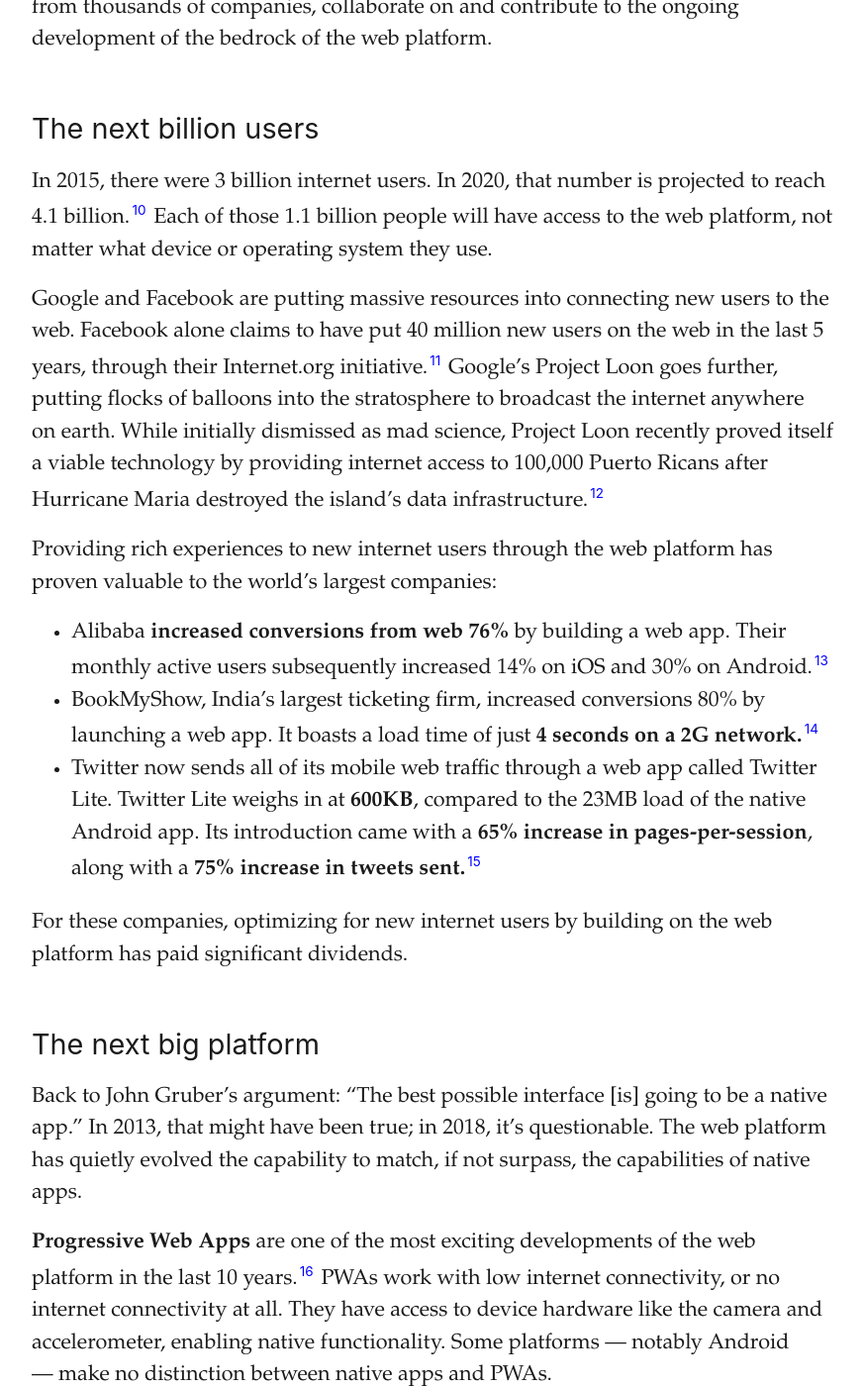
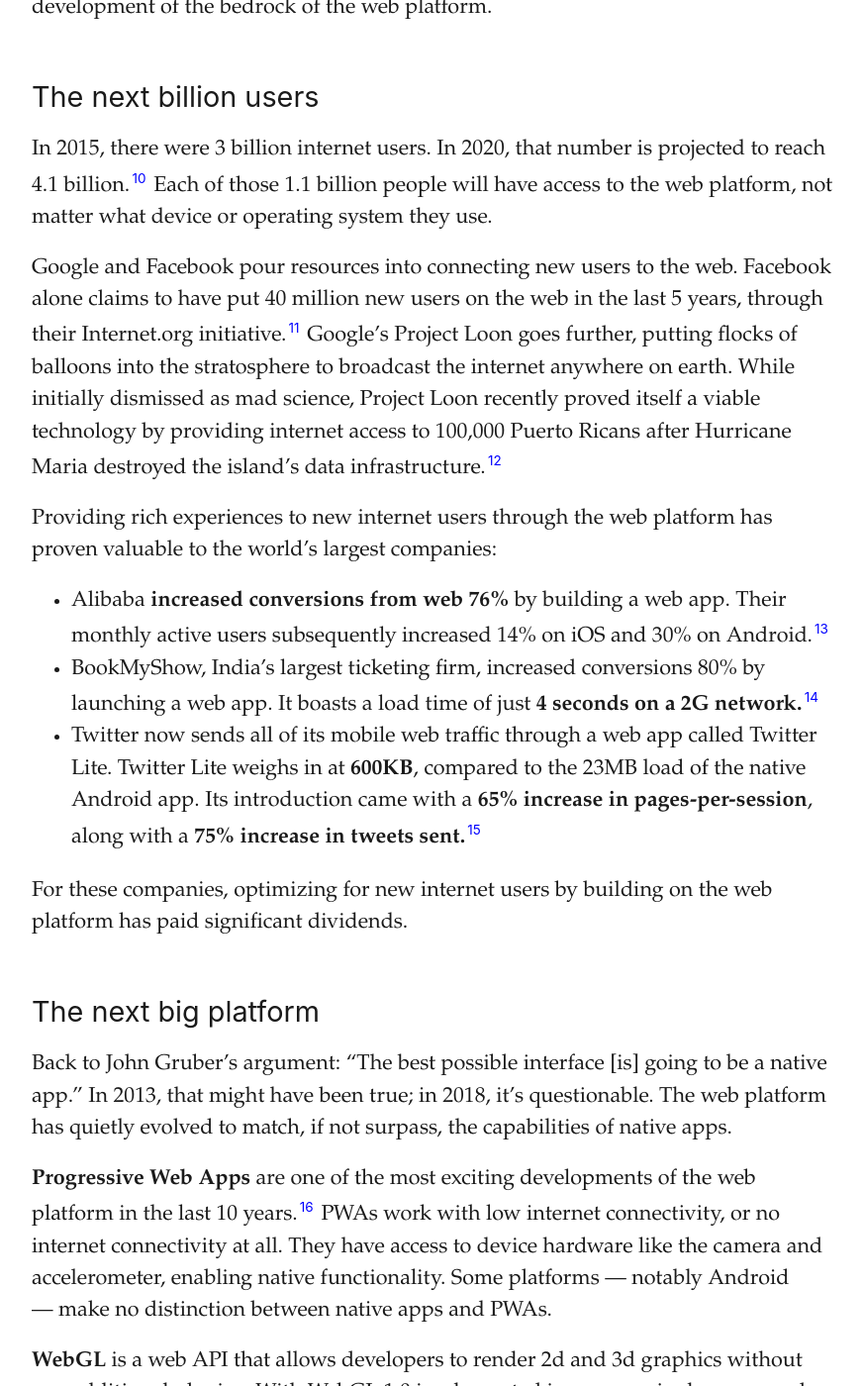
Before and after one commit to ilikescience/ilikescience.github.io, a Jekyll site: the page built from _posts/2018-01-06-web-platform.markdown, in a window 1280 px wide and 1400 px high, scrolled down 1923 px. Shown: the whole window at 99% size, without its empty margins (94-967 px from the left). Built offline with Jekyll 4.4.1, drawn with Linux system fonts in a browser that asks for light colours; some web fonts are replaced; our own code applies the rules of GitHub Pages for plain Markdown files; some of the changed text lies outside the part shown.

Commit message:
copy edits in web platform

```diff
--- a/_posts/2018-01-06-web-platform.markdown
+++ b/_posts/2018-01-06-web-platform.markdown
@@ -26,7 +26,7 @@
 
 The web platform as we know it today — HTML, JavaScript, and CSS — has existed since 1996 and the release of Internet Explorer 3. In the 22 years since, Facebook, Google, Amazon[^7], and Alibaba all launched first on the web platform. As newer platforms arrived, each company continued their investment in the web alongside their participation in the emerging markets. These juggernauts depend on the web platform.
 
-This level of investment is only possible because of the web’s open-source nature. In many ways, the reason why the web is what it is today is because of the collaboration between these companies:
+This level of investment is only possible because of the web’s open-source nature. Collaboration between major companies shapes the web today:
 
 - Google and Apple are the two largest contributors to **WebKit**, the foundation of Safari.[^8]
 - Google Chrome is built on **Blink**, itself an offshoot of WebKit.
@@ -39,7 +39,7 @@
 
 In 2015, there were 3 billion internet users. In 2020, that number is projected to reach 4.1 billion.[^10] Each of those 1.1 billion people will have access to the web platform, not matter what device or operating system they use.
 
-Google and Facebook are putting massive resources into connecting new users to the web. Facebook alone claims to have put 40 million new users on the web in the last 5 years, through their Internet.org initiative.[^11] Google’s Project Loon goes further, putting flocks of balloons into the stratosphere to broadcast the internet anywhere on earth. While initially dismissed as mad science, Project Loon recently proved itself a viable technology by providing internet access to 100,000 Puerto Ricans after Hurricane Maria destroyed the island’s data infrastructure.[^12]
+Google and Facebook pour resources into connecting new users to the web. Facebook alone claims to have put 40 million new users on the web in the last 5 years, through their Internet.org initiative.[^11] Google’s Project Loon goes further, putting flocks of balloons into the stratosphere to broadcast the internet anywhere on earth. While initially dismissed as mad science, Project Loon recently proved itself a viable technology by providing internet access to 100,000 Puerto Ricans after Hurricane Maria destroyed the island’s data infrastructure.[^12]
 
 Providing rich experiences to new internet users through the web platform has proven valuable to the world’s largest companies:
 
@@ -51,7 +51,7 @@
 
 ## The next big platform
 
-Back to John Gruber’s argument: “The best possible interface [is] going to be a native app.” In 2013, that might have been true; in 2018, it’s questionable. The web platform has quietly evolved the capability to match, if not surpass, the capabilities of native apps.
+Back to John Gruber’s argument: “The best possible interface [is] going to be a native app.” In 2013, that might have been true; in 2018, it’s questionable. The web platform has quietly evolved to match, if not surpass, the capabilities of native apps.
 
 **Progressive Web Apps** are one of the most exciting developments of the web platform in the last 10 years.[^16] PWAs work with low internet connectivity, or no internet connectivity at all. They have access to device hardware like the camera and accelerometer, enabling native functionality. Some platforms — notably Android — make no distinction between native apps and PWAs.
 
```
